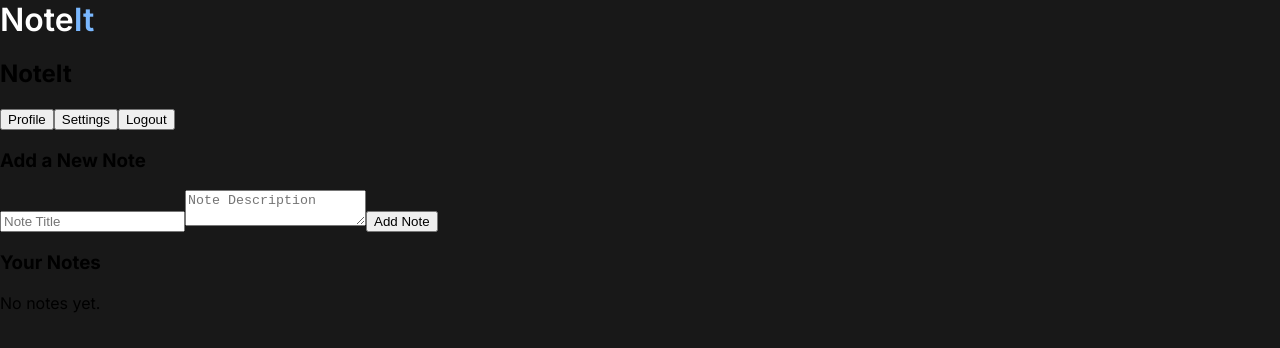
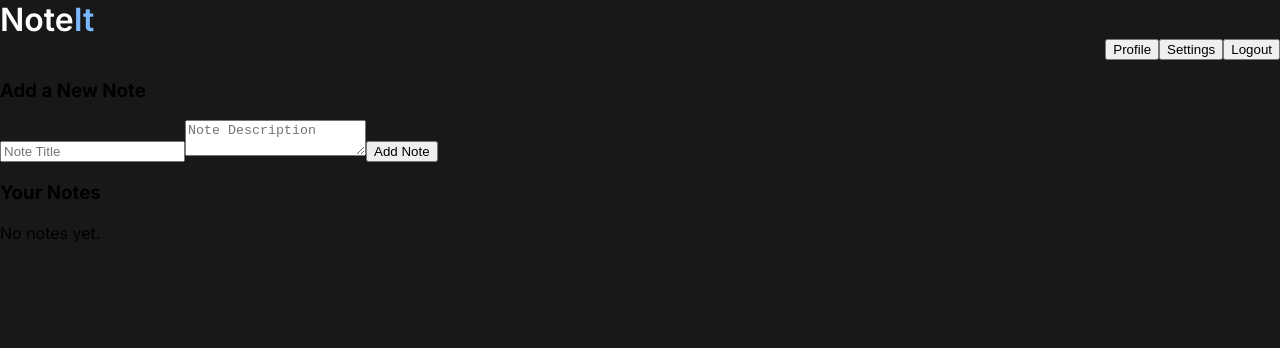
Before and after one commit to joaolscosta/NoteIt, a React (Vite) app in the folder frontend/: page /notes in a window 1280 px wide. Shown: the top 348 px of the page. Built offline with nearby package versions, Linux system fonts and the light colour scheme.

Commit message:
wip: Some code format and started initial page topbar.

```diff
--- a/frontend/src/App.jsx
+++ b/frontend/src/App.jsx
@@ -12,11 +12,15 @@ function App() {
             <Routes>
                 <Route
                     path="/"
-               element={<Login onSwitch={() => setIsRegistering(true)} />}
+                    element={
+                        isRegistering ? (
+                            <Register
+                                onSwitch={() => setIsRegistering(false)}
                             />
-            <Route
-               path="/register"
-               element={<Register onSwitch={() => setIsRegistering(false)} />}
+                        ) : (
+                            <Login onSwitch={() => setIsRegistering(true)} />
+                        )
+                    }
                 />
                 <Route path="/notes" element={<Notes />} />
             </Routes>
--- a/frontend/src/components/Topbar.jsx
+++ b/frontend/src/components/Topbar.jsx
@@ -10,7 +10,6 @@ function Topbar() {
 
     return (
         <div className="topbar">
-         <h2>NoteIt</h2>
             <div className="topbar-buttons">
                 <button onClick={() => navigate("/profile")}>Profile</button>
                 <button onClick={() => navigate("/settings")}>Settings</button>
--- a/frontend/src/index.css
+++ b/frontend/src/index.css
@@ -88,3 +88,9 @@ body {
 .login-box .switch:hover {
     background-color: #5a5a5a;
 }
+
+.topbar-buttons {
+    display: flex;
+    justify-content: flex-end;
+    align-items: center;
+}
--- a/frontend/src/main.jsx
+++ b/frontend/src/main.jsx
@@ -4,7 +4,7 @@ import "./index.css";
 import App from "./App.jsx";
 
 createRoot(document.getElementById("root")).render(
-   <StrictMode>
-      <App />
-   </StrictMode>
+    <StrictMode>
+        <App />
+    </StrictMode>
 );
```
Also changed, not shown: frontend/index.html (indentation only), frontend/src/components/Login.jsx (indentation only), frontend/src/components/NoteForm.jsx (indentation only), frontend/src/components/NoteList.jsx (indentation only), frontend/src/components/Notes.jsx (indentation only), frontend/src/components/Register.jsx (indentation only), frontend/src/components/Sidebar.jsx (indentation only). Lines whose indentation alone changed are shown as unchanged.
